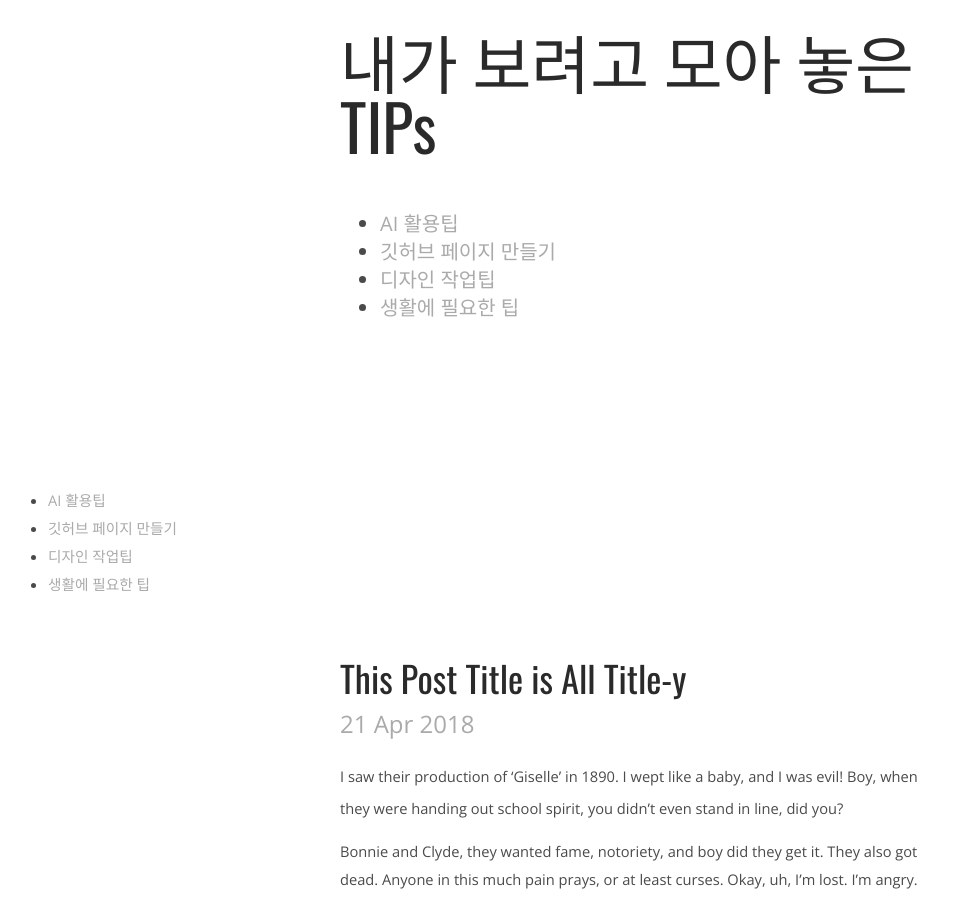
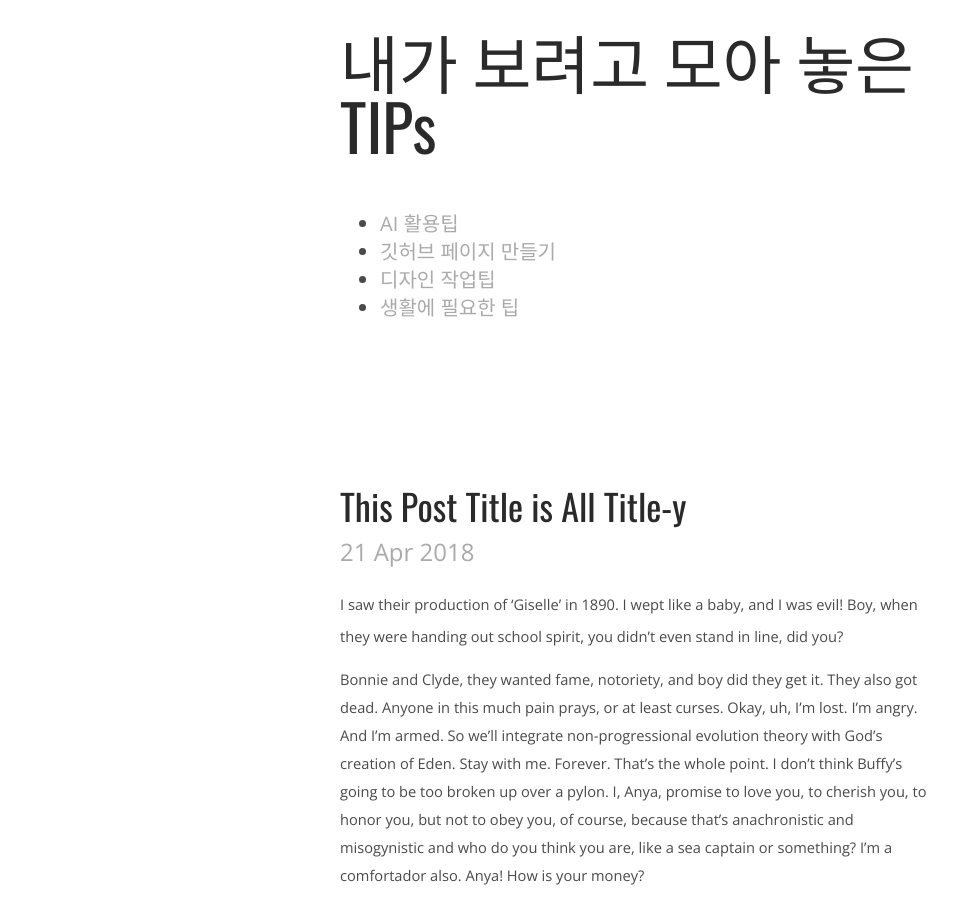
Before and after one commit to uhooaha/uhooaha.github.io, a Jekyll site: the page built from index.html, in a window 1280 px wide and 900 px high. Shown: the whole window, without its empty margins (0-958 px from the left). Built offline with Jekyll 4.4.1, drawn with Linux system fonts in a browser that asks for light colours; nearby versions of some CDN libraries; the list of posts is cut into pages by our own code.

Commit message:
Update default.html

```diff
--- a/_layouts/default.html
+++ b/_layouts/default.html
@@ -7,12 +7,6 @@
 	</head>
 	<body>
 		{% include topbar.html %}
-		<ul>
-			<li><a href="/category/tip-ai-usage">AI 활용팁</a></li>
-			<li><a href="/category/tip-github">깃허브 페이지 만들기</a></li>
-			<li><a href="/category/tip-design">디자인 작업팁</a></li>
-			<li><a href="/category/tip-life">생활에 필요한 팁</a></li>
-		</ul>
 
 		<main>
 			{{ content }}
```
